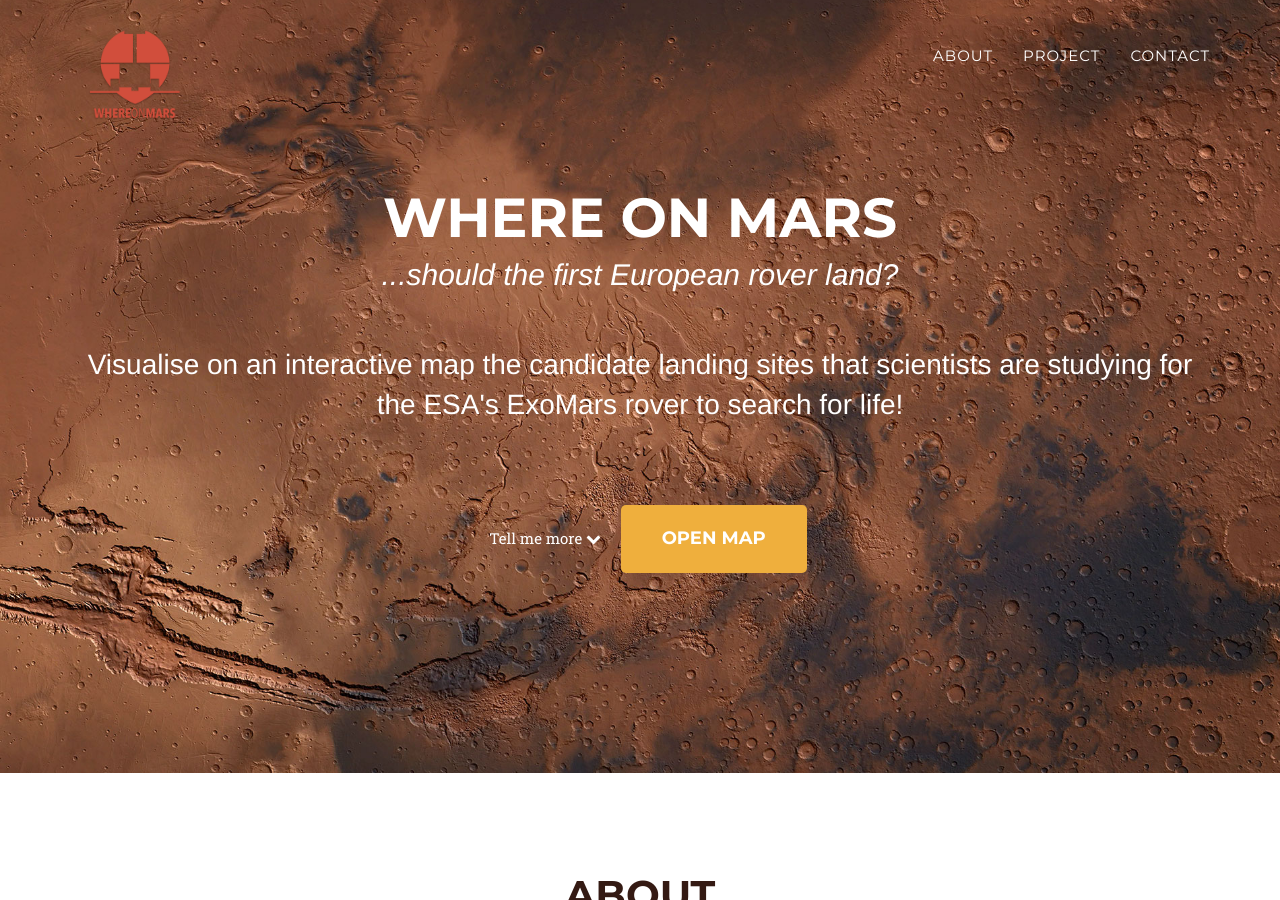
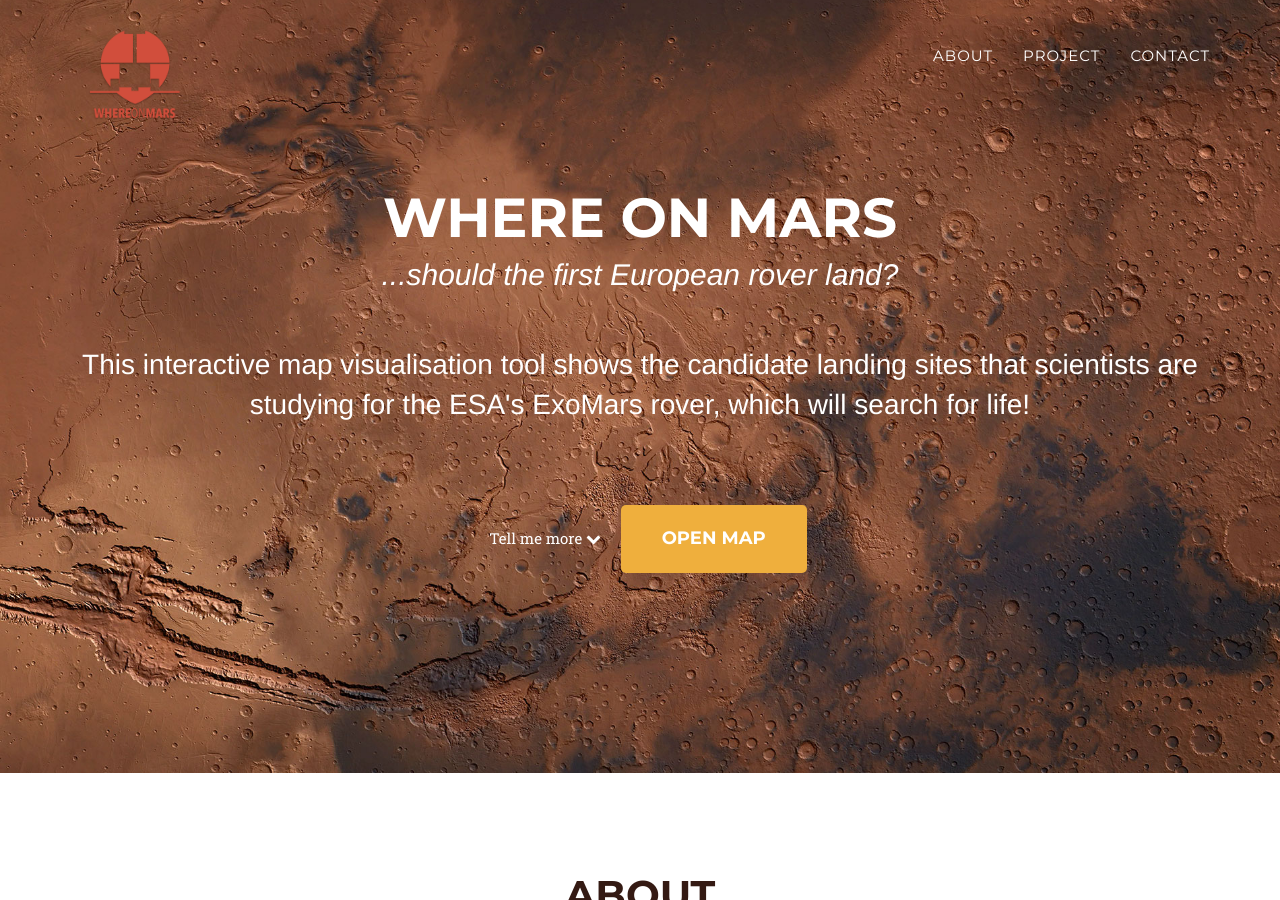
Before and after one commit to matallo/whereonmars, a Jekyll site: the page built from index.html, in a window 1280 px wide and 900 px high. Built offline with Jekyll 4.4.1, drawn with Linux system fonts in a browser that asks for light colours; nearby versions of some CDN libraries; some web fonts are replaced; comment, search, counter and statistics services are not loaded.

Commit message:
Update header.html

```diff
--- a/_includes/header.html
+++ b/_includes/header.html
@@ -46,9 +46,8 @@
                 <div class="intro-lead-in" style="margin-bottom:0px;">
                 ...should the first European rover land?</div>
                 <div class="intro-lead-in" style="margin-top:50px; margin-bottom:80px; font-style:normal; font-size:28px;">
-                 Visualise on an interactive map the candidate landing sites that
-                 scientists are studying for the ESA's ExoMars rover
-                 to search for life!
+                 This interactive map visualisation tool shows the candidate landing sites that
+                 scientists are studying for the ESA's ExoMars rover, which will search for life!
                 </div>
                 <a href="#about" class="page-scroll btn" style="color:#fff">Tell me more <i class="fa fa-chevron-down"></i></a>
                 <a href="./app" class="btn btn-xl">Open map</a>
```
